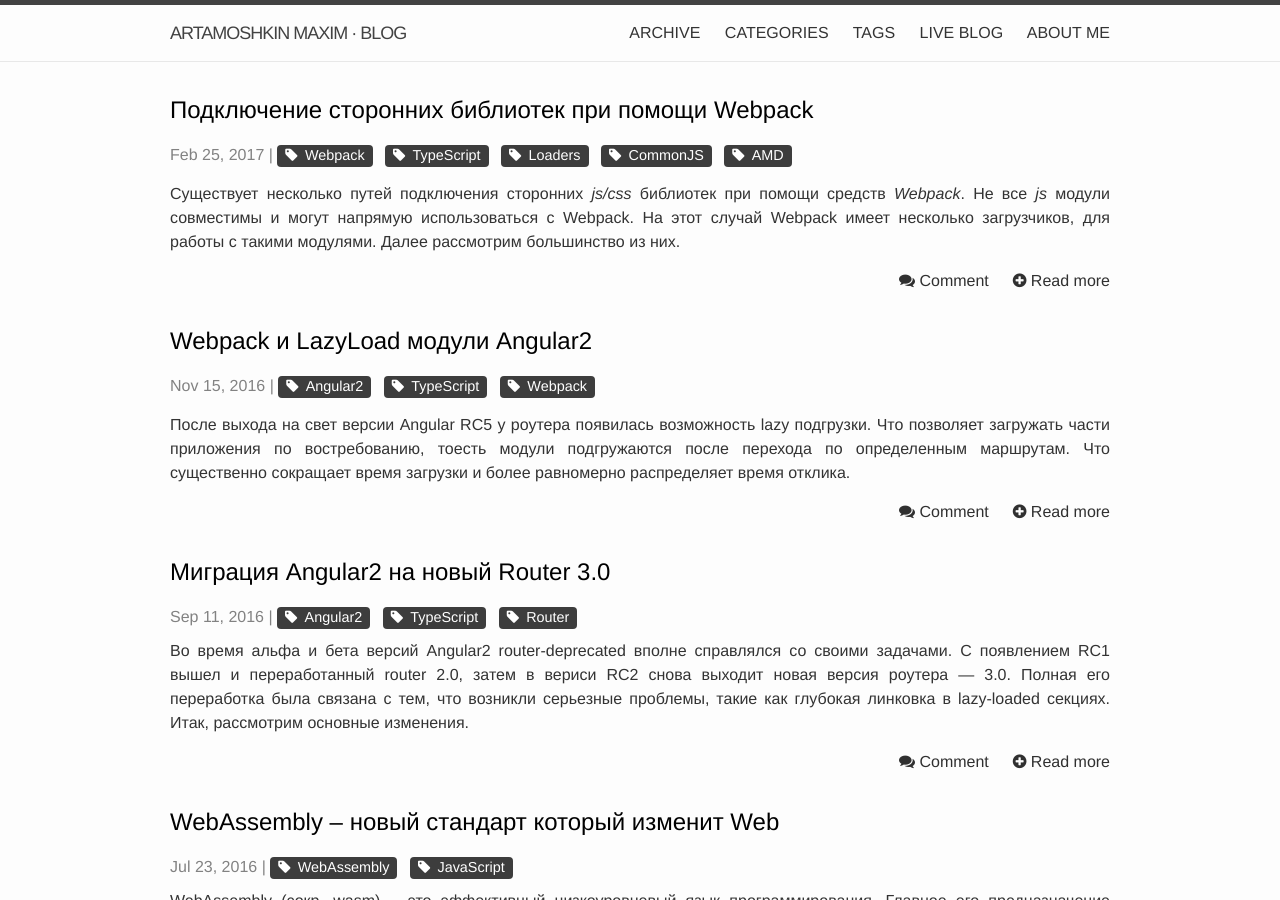
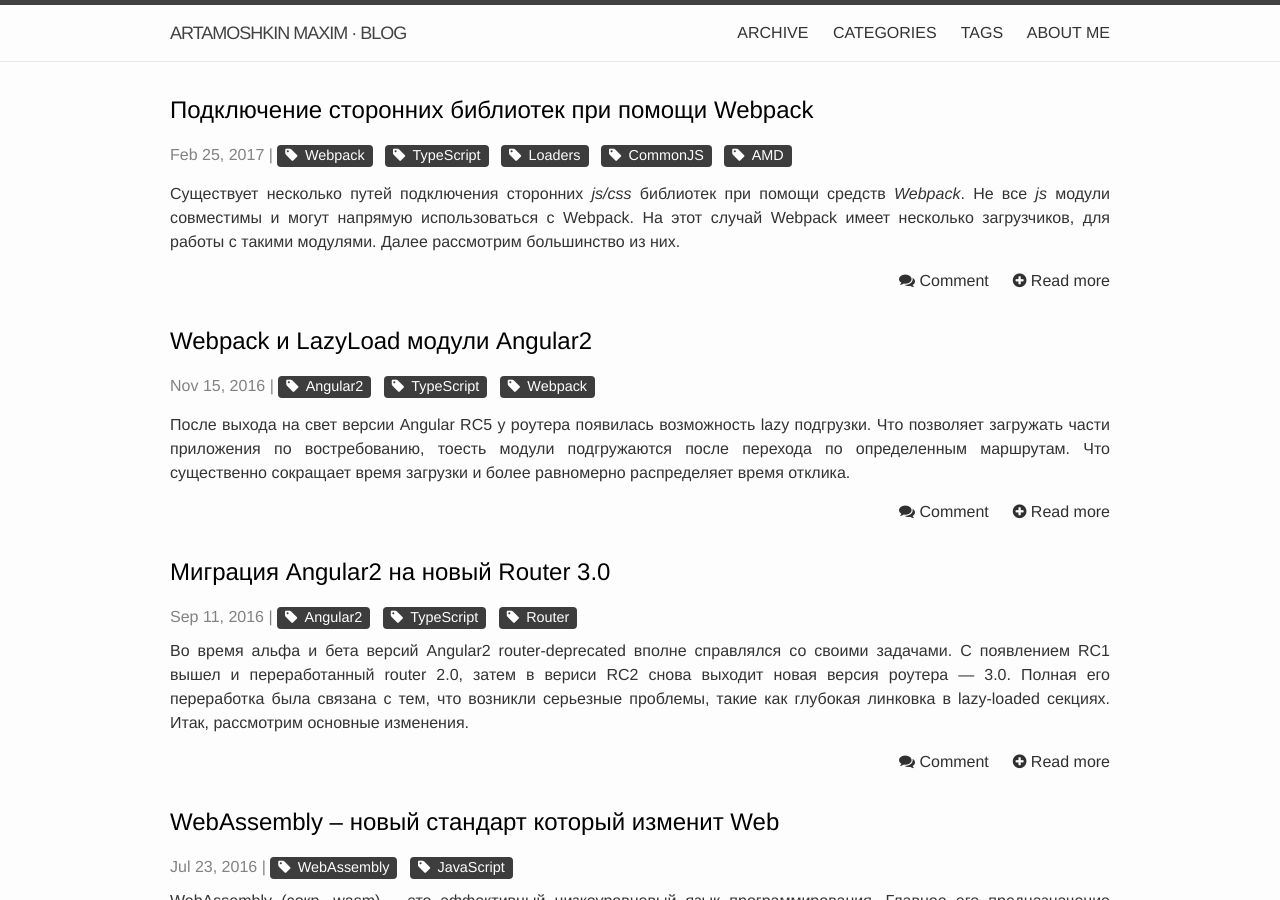
Before and after one commit to martamoshkin/blog.zverit.com, a Jekyll site: the page built from index.html, in a window 1280 px wide and 900 px high. Built offline with Jekyll 4.4.1, drawn with Linux system fonts in a browser that asks for light colours; the list of posts is cut into pages by our own code.

Commit message:
Update header.html

```diff
--- a/_includes/header.html
+++ b/_includes/header.html
@@ -17,7 +17,6 @@
 	<a class="page-link" href="{{site.url}}/archive">ARCHIVE</a>
         <a class="page-link" href="{{site.url}}/category">CATEGORIES</a>
         <a class="page-link" href="{{site.url}}/tag">TAGS</a>
-        <a class="page-link" href="{{site.url}}/live-blog">LIVE BLOG</a>
         <a class="page-link" href="http://zverit.com">ABOUT ME</a>
       </div>
     </nav>
```
